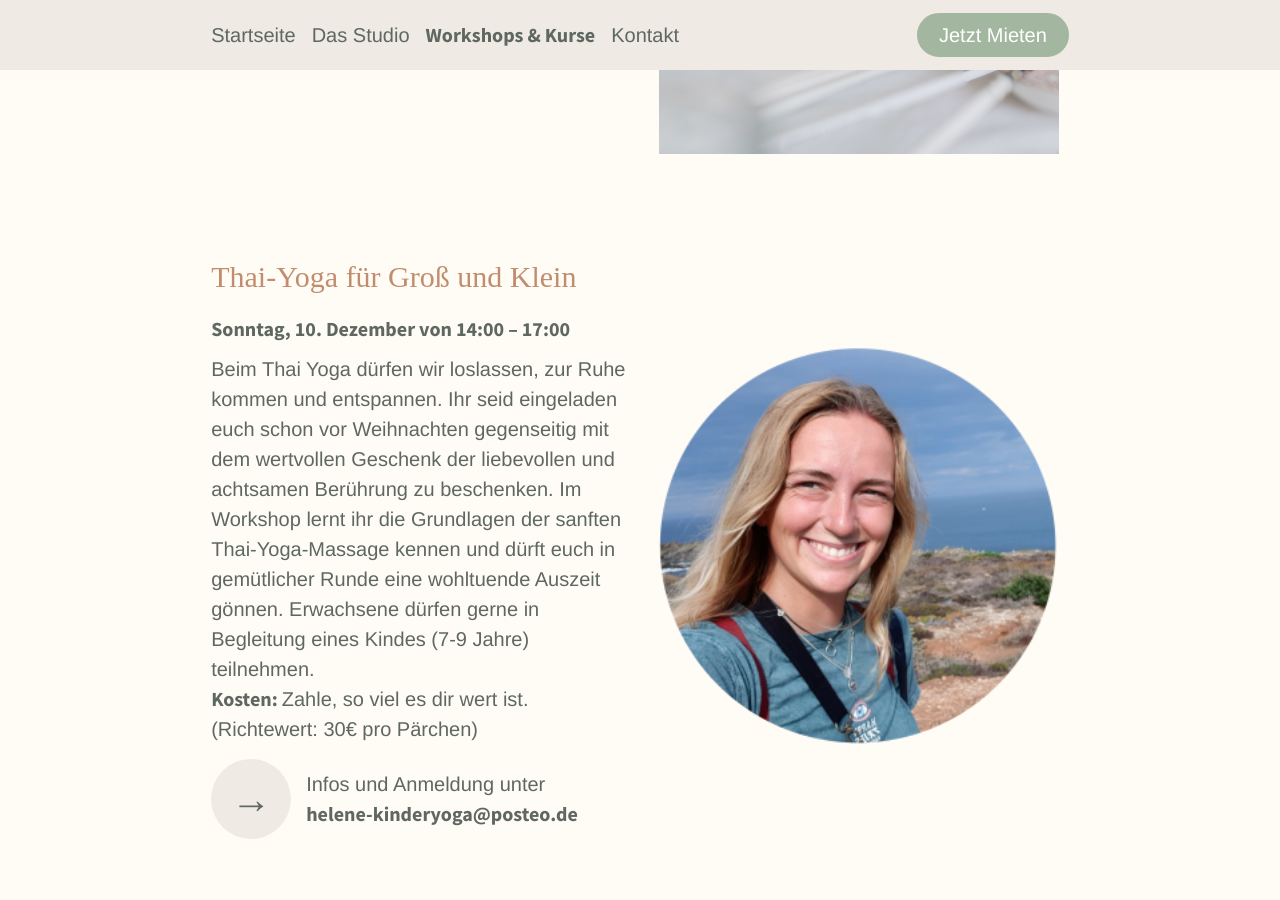
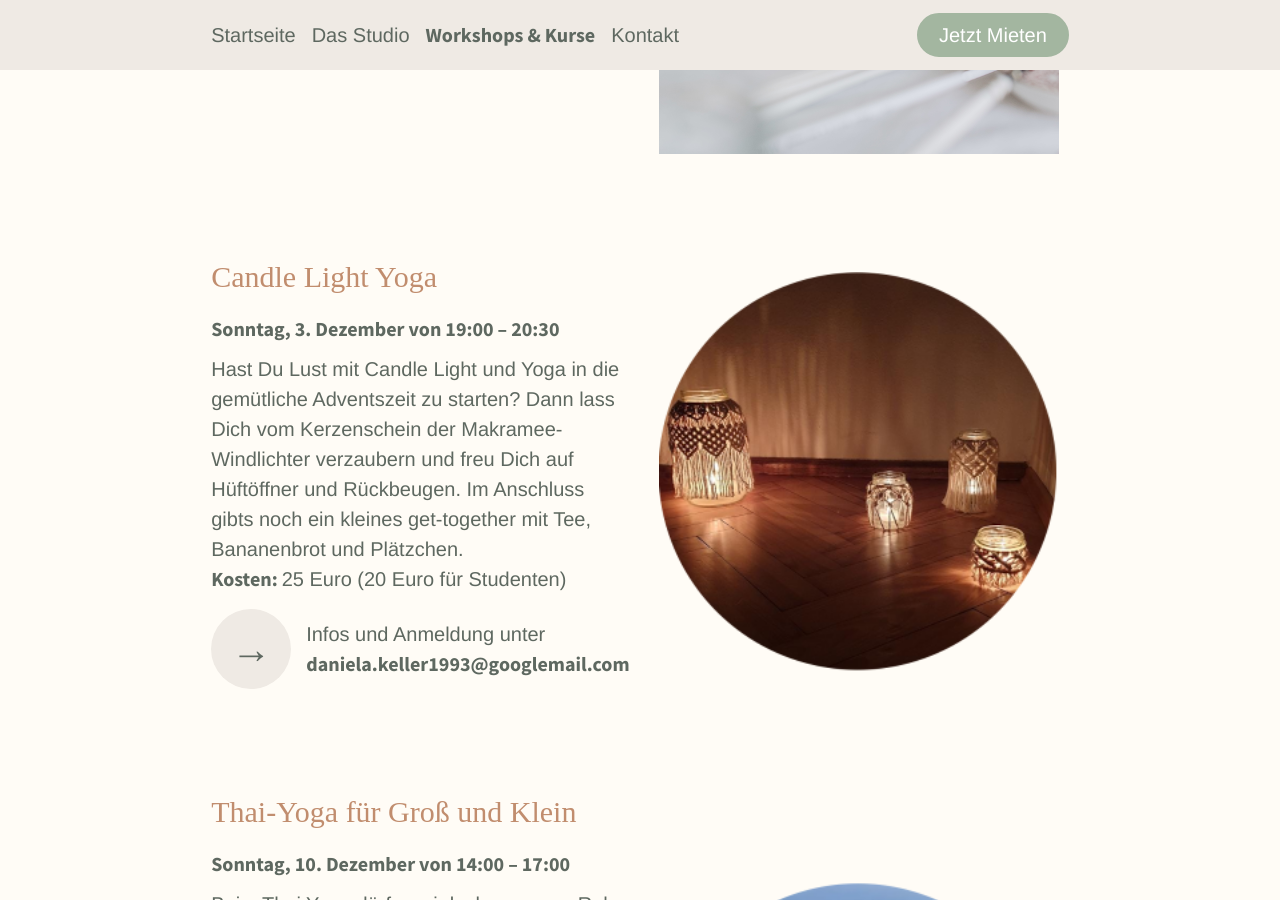
Before and after one commit to sonjafeitsch/meine-nische-website, a Jekyll site: the page built from kurse.html, in a window 1280 px wide and 900 px high, scrolled down 575 px. Built offline with Jekyll 4.4.1, drawn with Linux system fonts in a browser that asks for light colours; some web fonts are replaced.

Commit message:
update events

```diff
--- a/kurse.html
+++ b/kurse.html
@@ -4,6 +4,14 @@ title: Meine Nische | Kurse
 style: kurse.css
 permalink: kurse
 events:
+  - name: "Candle Light Yoga"
+    image: candleLightYoga.png
+    time: Sonntag, 3. Dezember von 19:00 – 20:30
+    description: "Hast Du Lust mit Candle Light und Yoga in die gemütliche Adventszeit zu starten?
+    Dann lass Dich vom Kerzenschein der Makramee-Windlichter verzaubern und freu Dich auf Hüftöffner und Rückbeugen.
+    Im Anschluss gibts noch ein kleines get-together mit Tee, Bananenbrot und Plätzchen."
+    costs: "25 Euro (20 Euro für Studenten)"
+    address: "daniela.keller1993@googlemail.com"
   - name: "Thai-Yoga für Groß und Klein"
     image: thaiYoga.png
     time: Sonntag, 10. Dezember von 14:00 – 17:00
```
Also changed, not shown: images/events/candleLightYoga.png (added).
